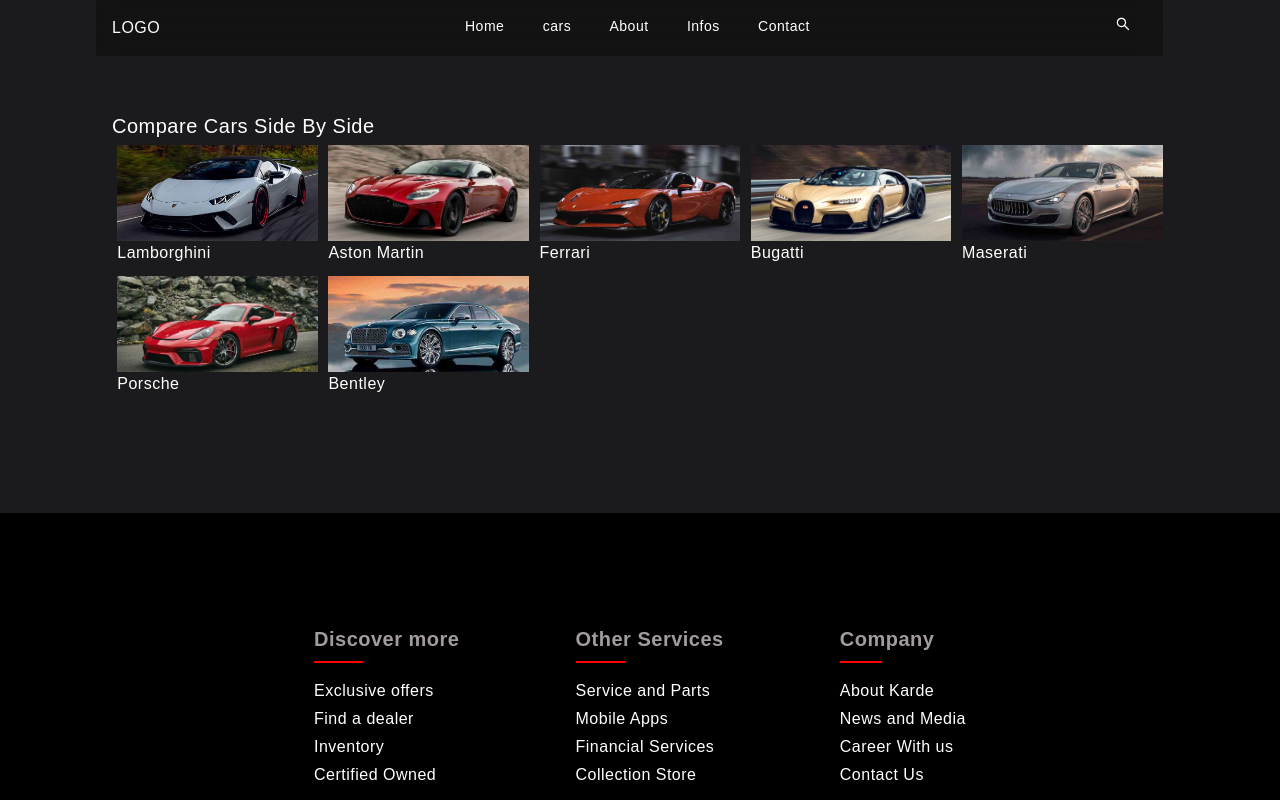
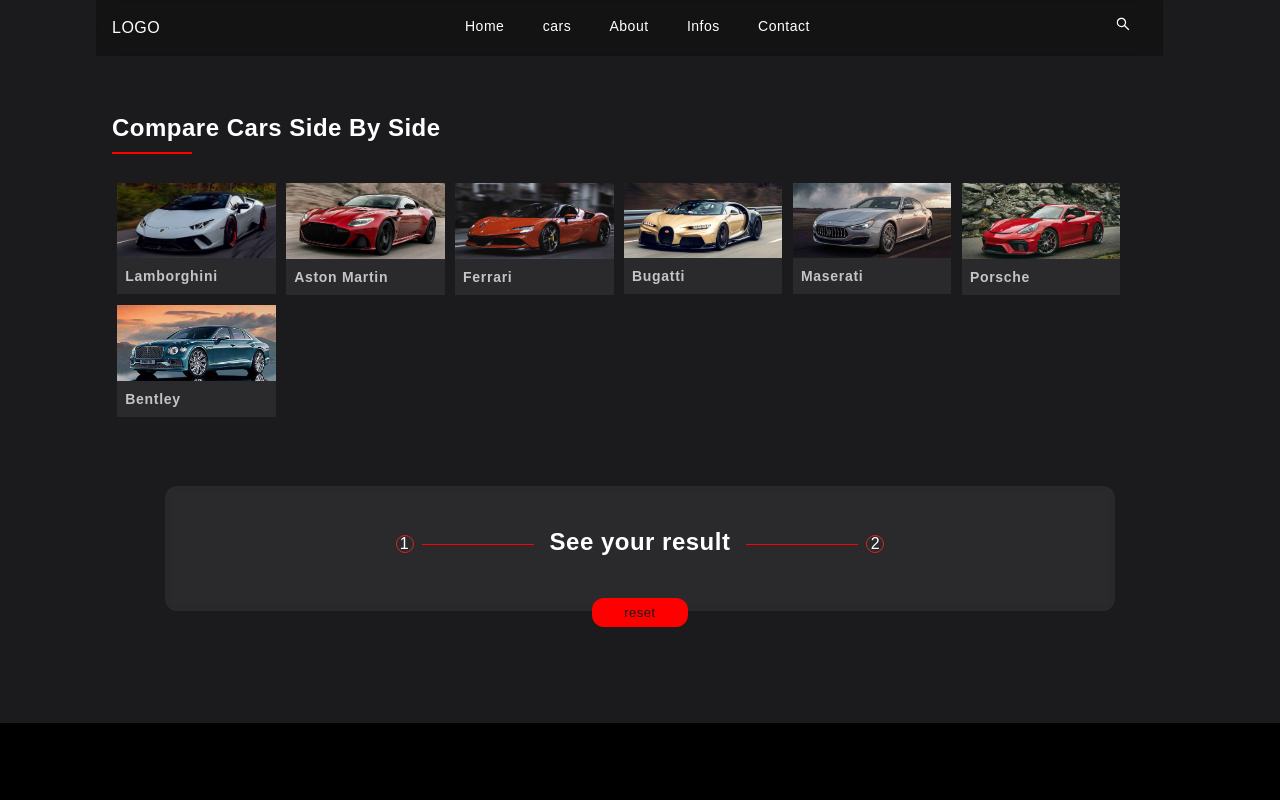
Before and after one commit to joel-kalema/luxury-cars, a Next.js app: page /paths/comparesion in a window 1280 px wide. Shown: the top 800 px of the page. Built offline with nearby package versions, Linux system fonts and the light colour scheme.

Commit message:
update the content

```diff
--- a/pages/paths/comparesion.js
+++ b/pages/paths/comparesion.js
@@ -4,6 +4,7 @@
 export default function Compareson () {
 
     const [comparison, setComparison] = useState([])
+
     const result = (car) => {
         const checkCar = comparison.filter(carItem => car.name === carItem.name);
         if(comparison.length < 2 && checkCar.length === 0){
@@ -11,34 +12,67 @@
         }
     }
 
+    const reset = () => {
+       setComparison([]);
+    }
+
     return (
         <div>
             <div className='py-28 px-28'>
-                <h1 className='text-xl'>Compare Cars Side By Side</h1>
-                <div className='flex flex-wrap mx-auto'>
+                <h1 className='text-2xl font-bold mb-2'>Compare Cars Side By Side</h1>
+                <div className='w-[5rem] h-[.1rem] bg-[red] mb-6'></div>
+                <div
+                    className={
+                        comparison.length === 2 ? 'hidden duration-300 ease-out'
+                        :
+                        'flex flex-wrap mx-auto duration-300 ease-out'}>
                     {Import.CarsData.map((car) => (
-                        <div className='w-[19%] relative compared m-[0.5%]' onClick={() => result(car)}>
+                        <div className='w-[15%] relative compared m-[0.5%]' onClick={() => result(car)}>
                             <div className='compared-hover'>
                                 <span className='cursor-pointer'><p>{car.name}</p></span>
                             </div>
                             <div>
                                 <img src={car.image[0]} alt={car.name} />
                             </div>
-                            <p>{car.name}</p>
+                            <p className='text-sm bg-[#fff1] p-2 font-bold text-[#c5c5c5] tracking-[.05em]'>{car.name}</p>
                         </div>
                     ))}
                 </div>
                 {
                     comparison && (
-                        <div className='flex jutify-between'>
+                        <div className='compare mt-16 flex flex-col items-center w-[90%] mx-auto exp backdrop-blur-sm bg-[#fff1] rounded-xl p-10'>
+                            <div className='flex mb-10'>
+                                <div className="flex items-center mr-4">
+                                    <div className="w-[1rem] h-[1rem] mr-2 mt-1 border-[0.05rem] flex justify-center items-center p-2 rounded-full border-solid border-red-600">1</div>
+                                    <div className="w-[7rem] h-[0.05rem] bg-[red] mt-1"></div>
+                                </div>
+                                <h1 className='font-bold text-2xl'>See your result</h1>
+                                <div className="flex items-center ml-4">
+                                    <div className="w-[7rem] h-[0.05rem] bg-[red] mt-1 mr-2"></div>
+                                    <div className="w-[1rem] h-[1rem] mt-1 border-[0.05rem] flex justify-center items-center p-2 rounded-full border-solid border-red-600">2</div>
+                                </div>
+                            </div>
+                            <div className='flex jutify-between '>
                             {comparison.map((car) => (
-                                <div className='w-1/5 p-2'>
-                                    <div>
+                                <div className='w-2/4 p-6 mt-[-2rem] rounded-xl drop-shadow-lg'>
+                                    <div className='z-30'>
                                         <img src={car.image[0]} alt={car.name} />
                                     </div>
-                                    <h2>{car.name}</h2>
+                                    <div className='bg-[#fff1] z-50 p-6'>
+                                        <div className='flex items-center'>
+                                            <h1 className='font-semibold text-[#c5c5c5] text-sm mb-2 uppercase tracking-[.4em]'>{car.name}</h1>
+                                            <div className="w-[3rem] h-[0.05rem] bg-[red] ml-1"></div>
+                                        </div>
+                                        <p className='text-[.8rem] mb-4'>{car.detail}</p>
+                                        <a href={car.link} className='hover:text-[red] hover:font-bold text-xs hover:ml-4 duration-300 ease-out'>visit the site</a>
+                                    </div>
                                 </div>
                             ))}
+                            </div>
+                            <button
+                                onClick={() => reset()}
+                                className='mb-[-3.5rem] rounded-xl reset'
+                            >reset</button>
                         </div>
                     )
                 }
```
